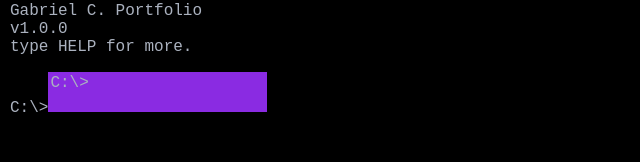
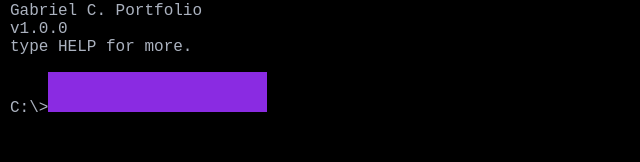
Before and after one commit to coelho013/gabrielc-portfolio, a React (Create React App) app: page / in a window 1280 px wide. Shown: the top 162 px of the page, without its empty margins (0-640 px from the left). Built offline with nearby package versions, Linux system fonts and the light colour scheme.

Commit message:
commid sei la

```diff
--- a/src/screens/terminal/index.jsx
+++ b/src/screens/terminal/index.jsx
@@ -10,8 +10,8 @@ export default function Terminal() {
     const [message, setMessage] = useState('C:\\>');
     const [oldPath, setOldPath] = useState('');
     const [oldMessage, setOldMessage] = useState('');
-    const [textareaValue, setTextareaValue] = useState('C:\\>');
-    const [textareaLenght, setTextareaLenght] = useState(5);
+    const [textareaValue, setTextareaValue] = useState('');
+    const [textareaLenght, setTextareaLenght] = useState(4);
     const [actualIndex, setActualIndex] = useState(0);
     const [initTab, setInitTab] = useState(0);
     const [originaltextareaValue, setOriginaltextareaValue] = useState('');
@@ -102,6 +102,7 @@ export default function Terminal() {
 
 
     const handleChange = (value) => {
+        console.log(value.target.value, 'chegou no handlechange')
         setTextareaValue(value.target.value);
         setOriginaltextareaValue(value.target.value);
         if (value.target.value.endsWith('')) {
@@ -141,10 +142,6 @@ export default function Terminal() {
                 setActualIndex,
                 setInitTab
             );
-        } else if (event.key === 'Backspace' || event.key === 'Delete') {
-            if (textareaValue.length <= textareaLenght) {
-                event.preventDefault();
-            }
         }
     }
 
```
